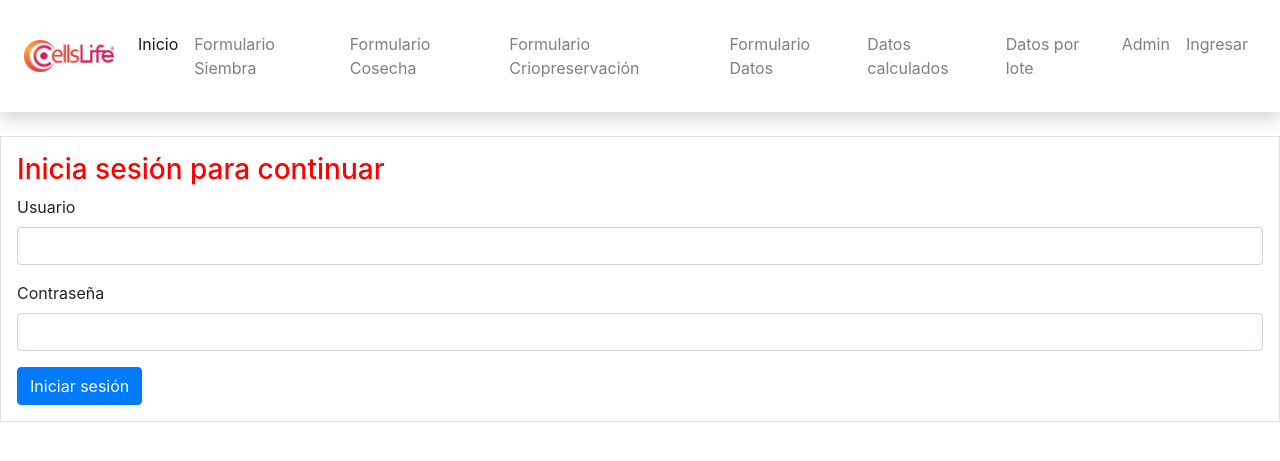
After one commit to IsaMaru98/SeguimientoAlogenicas, a Django app: page /accounts/login/ in a window 1280 px wide. The commit adds this page. Shown: the top 461 px of the page. Run offline with Django 4.2, Linux system fonts and the light colour scheme; some libraries are stand-ins or nearby versions.

Commit message:
se agrega un sistema básico de loggeo

```diff
--- a/Seguimiento_Alogenicas/urls.py
+++ b/Seguimiento_Alogenicas/urls.py
@@ -5,5 +5,6 @@ from django.urls import path, include
 urlpatterns = [
     path('admin/', admin.site.urls),
     path('', include('formularios.urls')),
+    path('accounts/', include('django.contrib.auth.urls')),
 
 ]
--- a/formularios/templates/formularios/base.html
+++ b/formularios/templates/formularios/base.html
@@ -64,6 +64,16 @@
         <li class="nav-item">
           <a class="nav-link" href="/admin/">Admin</a>
         </li>
+        {% if request.user.is_authenticated%}
+        <li class="nav-item">
+          <a class="nav-link" href={% url 'salir'%}>Salir</a>
+        </li>
+        {% else %}
+        <li class="nav-item">
+          <a class="nav-link" href={% url 'login'%}>Ingresar</a>
+        </li>
+        {% endif %}
+
       </ul>
     </nav>
 
--- /dev/null
+++ b/formularios/templates/registration/login.html
@@ -0,0 +1,30 @@
+{% extends 'formularios/base.html' %}
+
+{% block content %}
+<!DOCTYPE html>
+<html lang="es">
+<head>
+    <meta charset="UTF-8">
+    <meta name="viewport" content="width=device-width, initial-scale=1.0">
+    <title>Login</title>
+</head>
+<body>
+
+
+</html><h3 style = 'color: red; '> Inicia sesión para continuar  </h3>
+
+<form method="post">
+    {% csrf_token %}
+    <div class="mb-3">
+      <label for="Usuario" class="form-label">Usuario</label>
+      <input type="text" class="form-control" name="username">
+    </div>
+    <div class="mb-3">
+      <label for="password" class="form-label">Contraseña</label>
+      <input type="password" class="form-control" name="password">
+    </div>
+    <button type="submit" class="btn btn-primary">Iniciar sesión</button>
+  </form>
+
+</body>
+{% endblock %}
--- a/formularios/urls.py
+++ b/formularios/urls.py
@@ -11,4 +11,5 @@ urlpatterns = [
     path('lotes/', views.lotes, name='lotes'),
     path('data-table/', views.data_table, name='data_table'),
     path('refresh-data/', views.refresh_data, name='refresh_data'),
+    path('salir/',views.salir, name='salir')
 ]
```
Also changed, not shown: formularios/views.py (+14 -7 lines), db.sqlite3.
